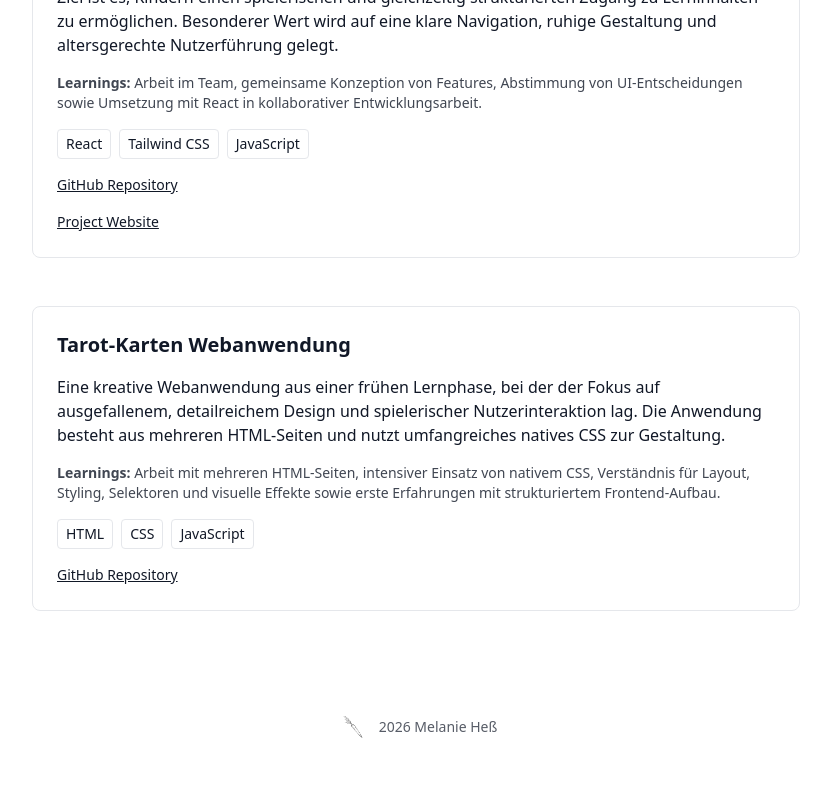
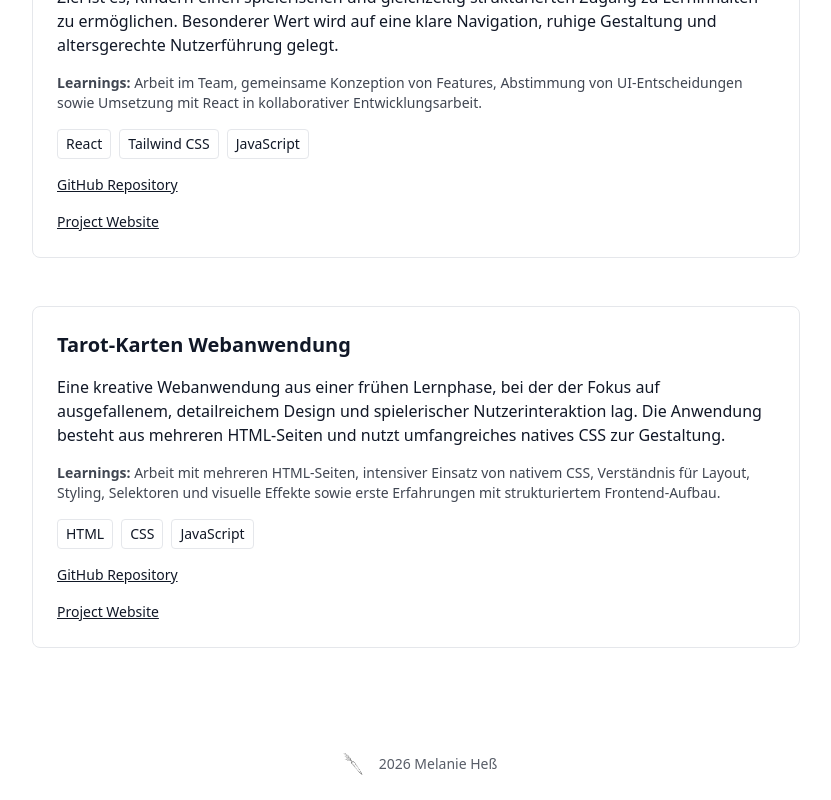
Before and after one commit to MelaTheCreator/portfolio, a React (Vite) app in the folder application/: page /projects in a window 1280 px wide. Shown: the part 334-1134 px from the top of the page, without its empty margins (224-1055 px from the left). Before the commit the page ends 1097 px from the top, so only its background shows below. Built offline with nearby package versions, Linux system fonts and the light colour scheme.

Commit message:
feat: add deployed website link

```diff
--- a/application/src/data/projects.de.js
+++ b/application/src/data/projects.de.js
@@ -17,6 +17,6 @@ export const projectsDE = [
       "Arbeit mit mehreren HTML-Seiten, intensiver Einsatz von nativem CSS, Verständnis für Layout, Styling, Selektoren und visuelle Effekte sowie erste Erfahrungen mit strukturiertem Frontend-Aufbau.",
     tech: ["HTML", "CSS", "JavaScript"],
     link: "https://github.com/MelaTheCreator/Tarot",
-    site: "",
+    site: "https://tarot-blond-six.vercel.app/",
   },
 ];
--- a/application/src/data/projects.en.js
+++ b/application/src/data/projects.en.js
@@ -17,6 +17,6 @@ export const projectsEN = [
       "Working with multiple HTML pages, intensive use of native CSS, understanding layouts, selectors, styling techniques, and visual effects, as well as early experience with structured frontend development.",
     tech: ["HTML", "CSS", "JavaScript"],
     link: "https://github.com/MelaTheCreator/Tarot",
-    site: "",
+    site: "https://tarot-blond-six.vercel.app/",
   },
 ];
```
